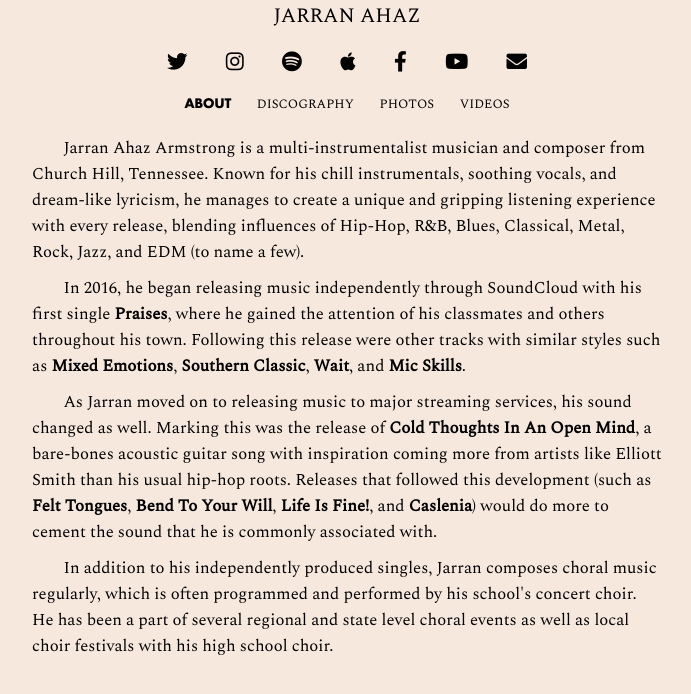
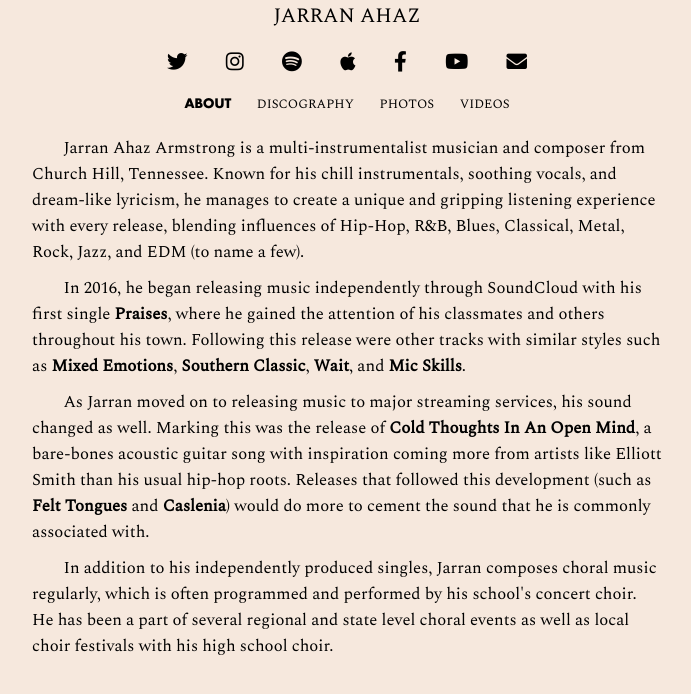
Before and after one commit to jarranarmstrong/jarranarmstrong.github.io, a Jekyll site: the page built from about.html, in a window 1280 px wide. Shown: the top 694 px of the page, without its empty margins (293-984 px from the left). Built offline with Jekyll 4.4.1, drawn with Linux system fonts in a browser that asks for light colours; nearby versions of some CDN libraries.

Commit message:
Update about.html

```diff
--- a/about.html
+++ b/about.html
@@ -6,6 +6,6 @@
 	<div class="pane">
 		<p>Jarran Ahaz Armstrong is a multi-instrumentalist musician and composer from Church Hill, Tennessee. Known for his chill instrumentals, soothing vocals, and dream-like lyricism, he manages to create a unique and gripping listening experience with every release, blending influences of Hip-Hop, R&B, Blues, Classical, Metal, Rock, Jazz, and EDM (to name a few).</p>
 
-		<p>In 2016, he began releasing music independently through SoundCloud with his first single <strong>Praises</strong>, where he gained the attention of his classmates and others throughout his town. Following this release were other tracks with similar styles such as <strong>Mixed Emotions</strong>, <strong>Southern Classic</strong>, <strong>Wait</strong>, and <strong>Mic Skills</strong>.</p> <p>As Jarran moved on to releasing music to major streaming services, his sound changed as well. Marking this was the release of <strong>Cold Thoughts In An Open Mind</strong>, a bare-bones acoustic guitar song with inspiration coming more from artists like Elliott Smith than his usual hip-hop roots. Releases that followed this development (such as <strong>Felt Tongues</strong>, <strong>Bend To Your Will</strong>, <strong>Life Is Fine!</strong>, and <strong>Caslenia</strong>)  would do more to cement the sound that he is commonly associated with.</p> <p>In addition to his independently produced singles, Jarran composes choral music regularly, which is often programmed and performed by his school's concert choir.  He has been a part of several regional and state level choral events as well as local choir festivals with his high school choir.</p>
+		<p>In 2016, he began releasing music independently through SoundCloud with his first single <strong>Praises</strong>, where he gained the attention of his classmates and others throughout his town. Following this release were other tracks with similar styles such as <strong>Mixed Emotions</strong>, <strong>Southern Classic</strong>, <strong>Wait</strong>, and <strong>Mic Skills</strong>.</p> <p>As Jarran moved on to releasing music to major streaming services, his sound changed as well. Marking this was the release of <strong>Cold Thoughts In An Open Mind</strong>, a bare-bones acoustic guitar song with inspiration coming more from artists like Elliott Smith than his usual hip-hop roots. Releases that followed this development (such as <strong>Felt Tongues</strong> and <strong>Caslenia</strong>)  would do more to cement the sound that he is commonly associated with.</p> <p>In addition to his independently produced singles, Jarran composes choral music regularly, which is often programmed and performed by his school's concert choir.  He has been a part of several regional and state level choral events as well as local choir festivals with his high school choir.</p>
 	</div>
 </div>
```
